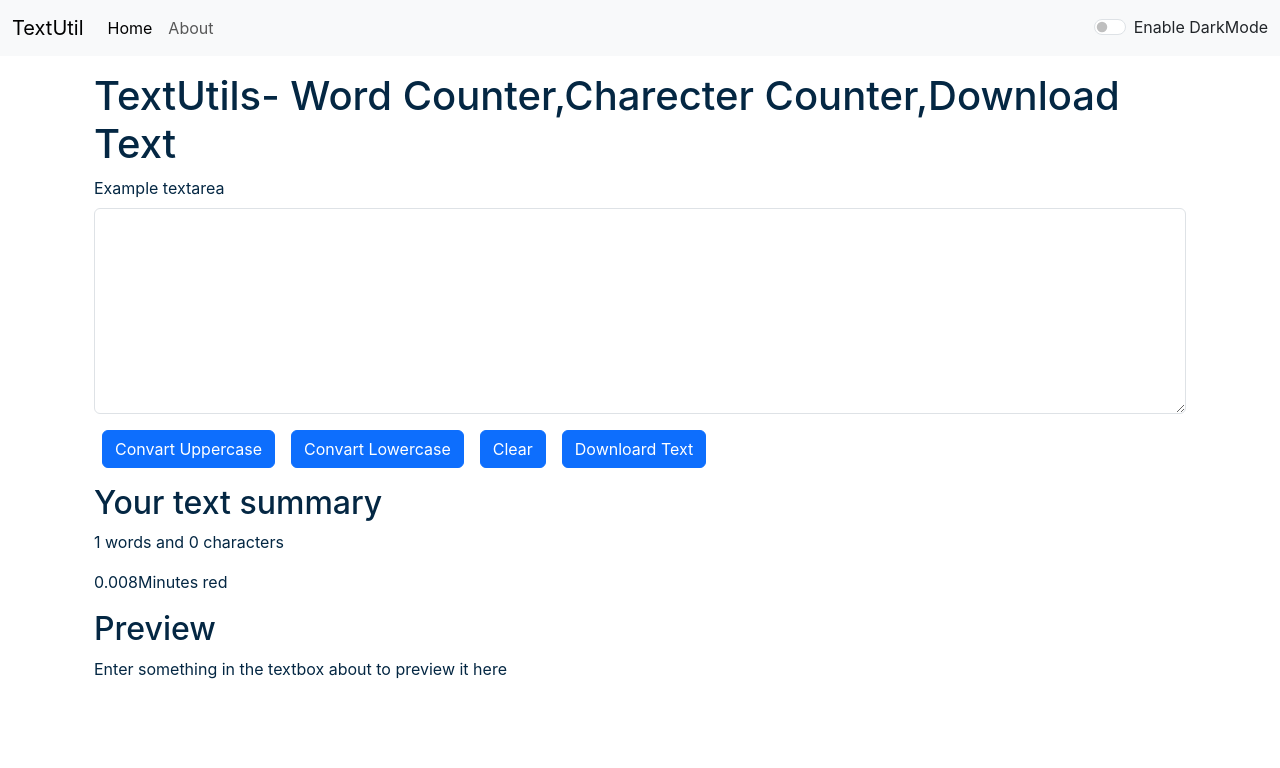
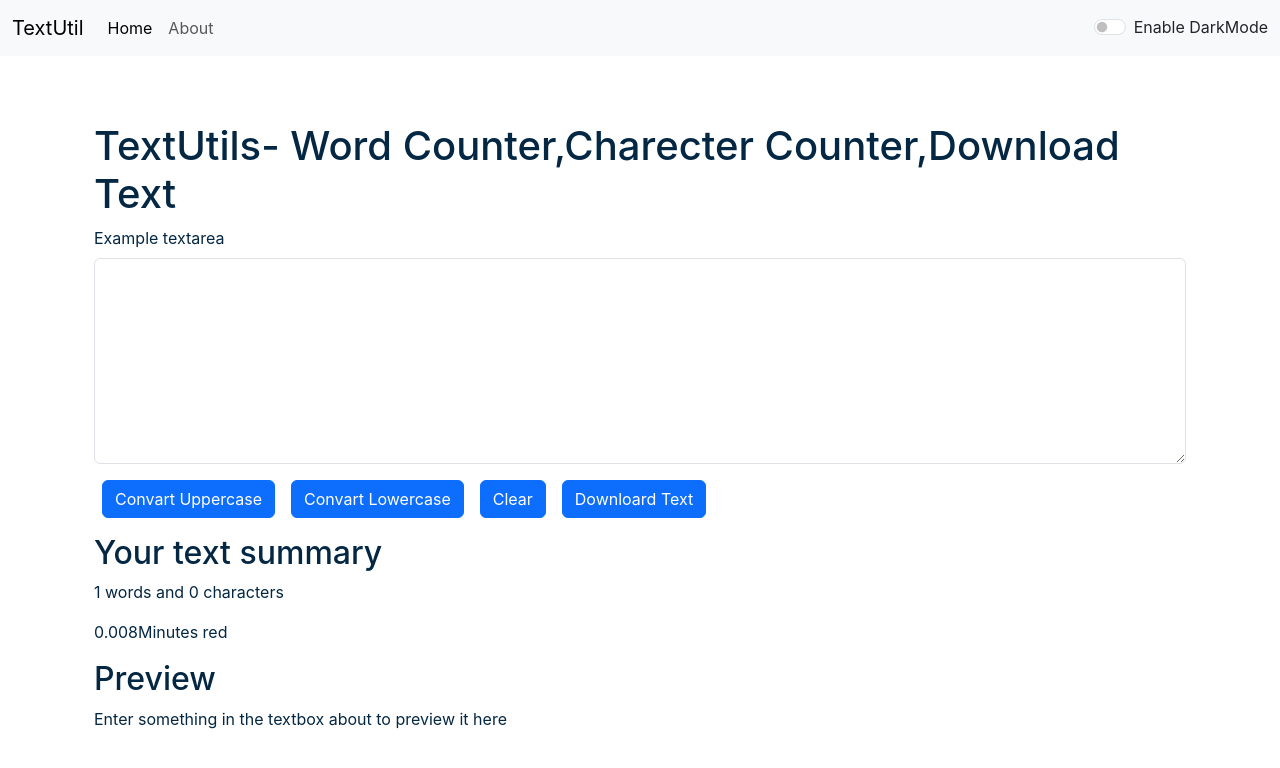
Before and after one commit to reddypremchand/TextSeries, a React (Create React App) app: page / in a window 1280 px wide. Shown: the top 768 px of the page. Built offline with nearby package versions, Linux system fonts and the light colour scheme.

Commit message:
Update Alert.js

```diff
--- a/src/Components/Alert.js
+++ b/src/Components/Alert.js
@@ -7,11 +7,12 @@
     }
 
   return (
-
-        props.alert &&  (<div className={`alert alert-${props.alert.type} alert-dismissible fade show`} role="alert">
+   <div style={{height:'50px'}}>
+        {props.alert &&  (<div className={`alert alert-${props.alert.type} alert-dismissible fade show`} role="alert">
             <strong>{capitalize(props.alert.type)}</strong> :{props.alert.msg}
 
-        </div>)
+        </div>)}
+        </div>
 
   )
 }
```
